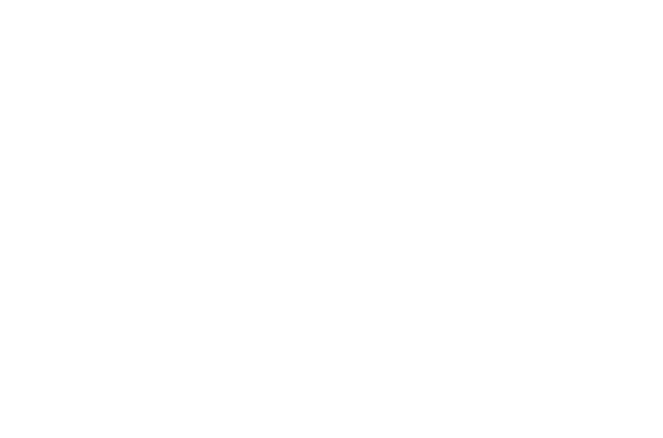
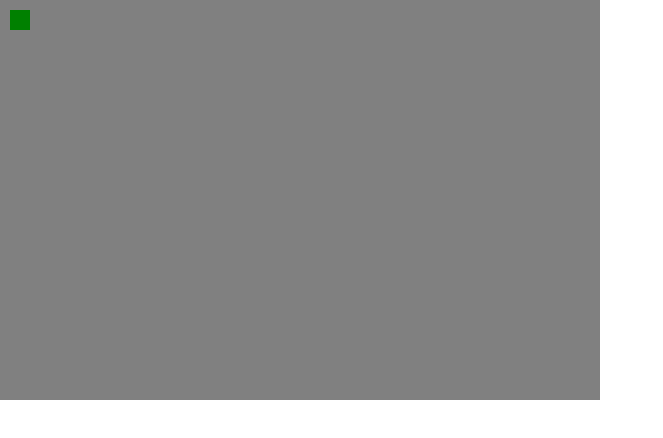
Before and after one commit to TakanoriOkawa/Canvas_Introduction, a plain HTML site: page index.html in a window 1280 px wide. Shown: the whole page, without its empty margins (0-663 px from the left). Drawn offline with Linux system fonts and the light colour scheme.

Commit message:
点を描く

```diff
--- a/index.html
+++ b/index.html
@@ -1,20 +1,26 @@
 <!DOCTYPE html>
 <html lang="ja">
-<head>
-  <meta charset="UTF-8">
-  <meta http-equiv="X-UA-Compatible" content="IE=edge">
-  <meta name="viewport" content="width=device-width, initial-scale=1.0">
-  <title>Canvas_Introduction</title>
-</head>
-<body>
-  <canvas class="canvas"></canvas>
+  <head>
+    <meta charset="UTF-8" />
+    <meta http-equiv="X-UA-Compatible" content="IE=edge" />
+    <meta name="viewport" content="width=device-width, initial-scale=1.0" />
+    <title>Canvas_Introduction</title>
 
-  <style>
-    .canvas{
-      width: 600px;
-      height: 400px;
-    }
-  </style>
-  <script></script>
-</body>
+    <link rel="stylesheet" href="style.css" />
+  </head>
+  <body>
+    <canvas class="canvas" width="600" height="400"></canvas>
+    <script>
+      const canvas = document.querySelector('.canvas');
+      const context = canvas.getContext('2d');
+
+      // 白では分かりづらいので、背景色を書いてみましょう。
+      context.fillStyle = 'gray';
+      context.fillRect(0, 0, canvas.width, canvas.height);
+
+      // 点を描く
+      context.fillStyle = 'green';
+      context.fillRect(10, 10, 20, 20);
+    </script>
+  </body>
 </html>
--- /dev/null
+++ b/style.css
@@ -0,0 +1,3 @@
+* {
+  margin: 0;
+}
```
